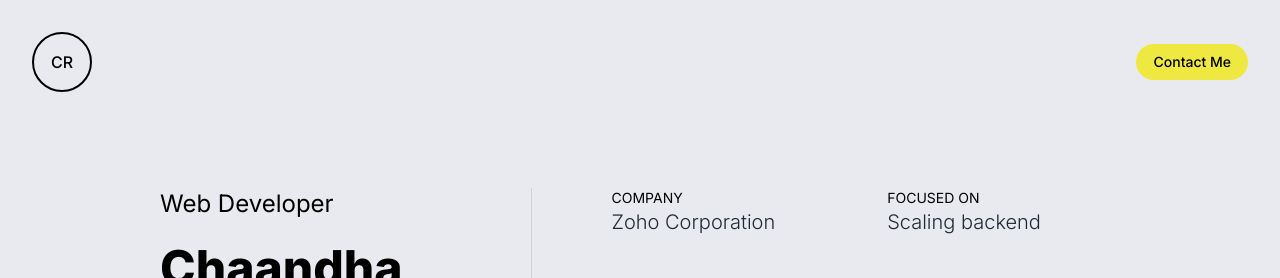
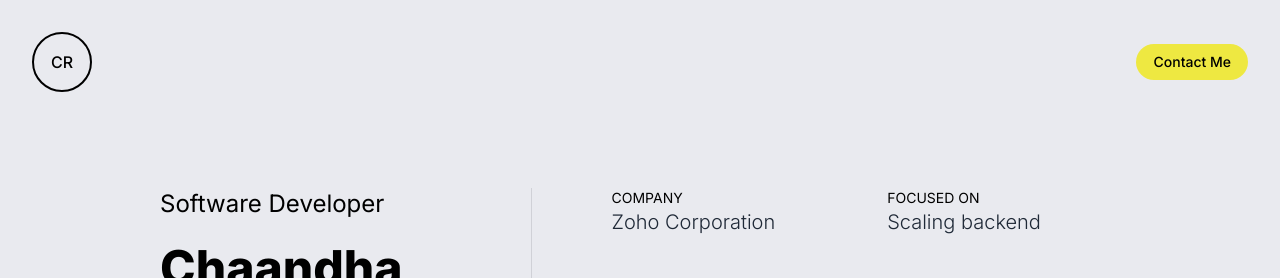
Before and after one commit to chaandharaghav/portfolio, a Next.js app: page / in a window 1280 px wide. Shown: the top 278 px of the page. Built offline with nearby package versions, Linux system fonts and the light colour scheme.

Commit message:
Changed role to software developer

```diff
--- a/app/page.tsx
+++ b/app/page.tsx
@@ -6,7 +6,7 @@ export default function Home() {
     const data = {
         initials: "CR",
         name: "Chaandha Raghav",
-        role: "Web Developer",
+        role: "Software Developer",
         location: "Chennai, India",
         company: "Zoho Corporation",
         currentFocus: "Scaling backend",
```
